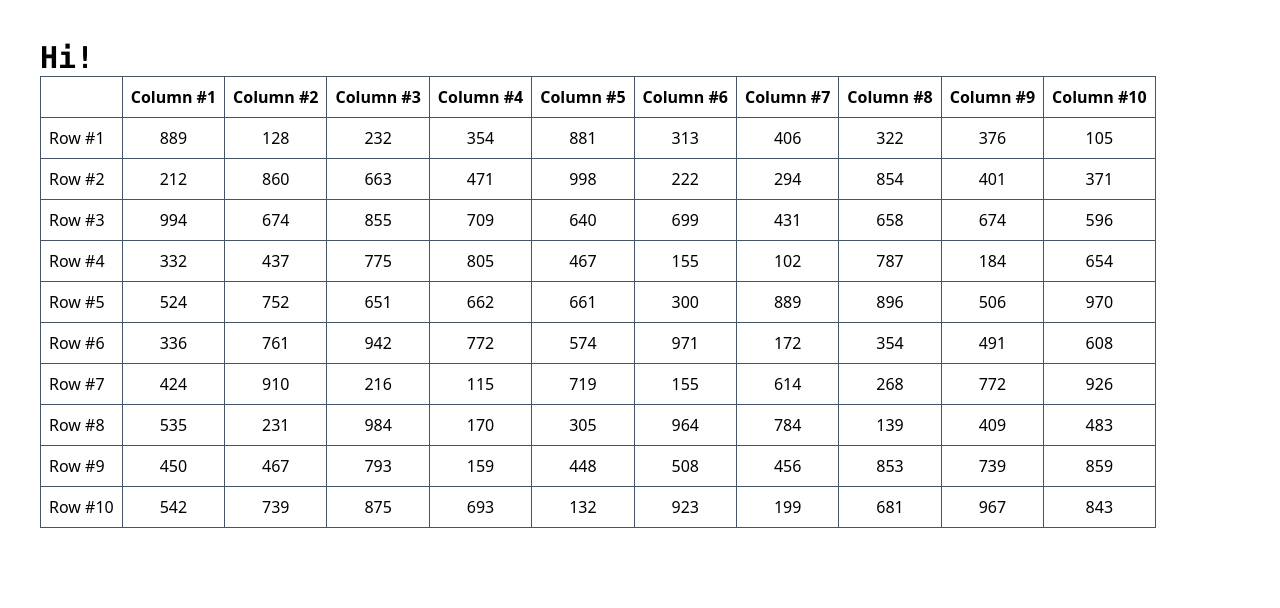
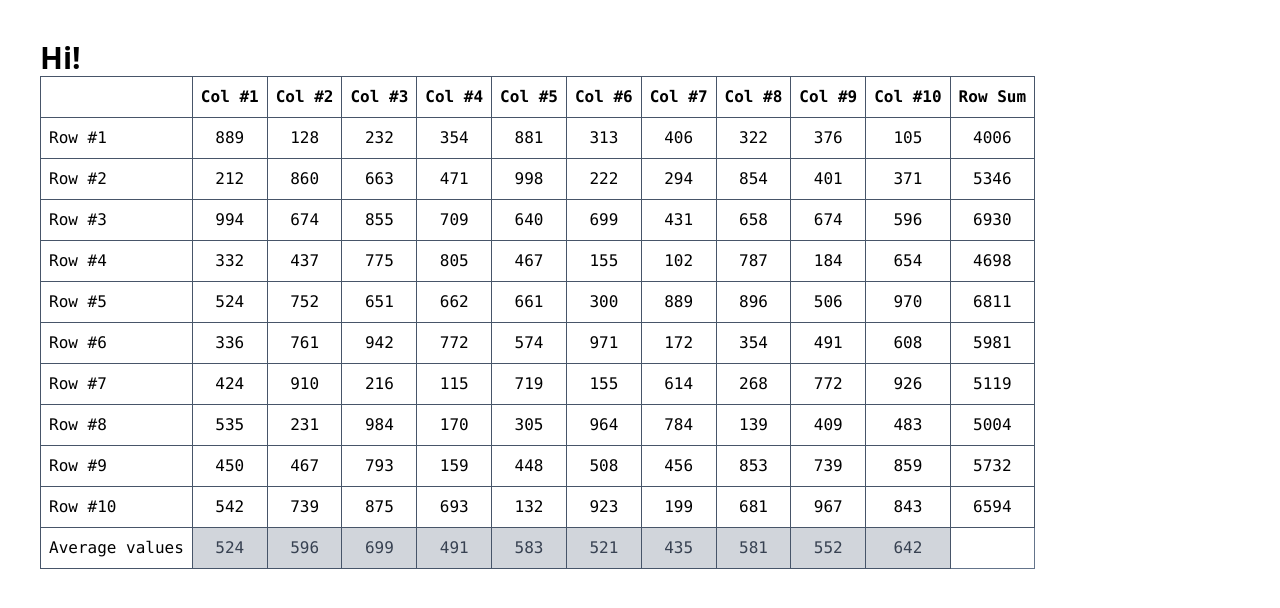
Before and after one commit to FFEDSerj/react-ts-tailwind-table, a React (Vite) app: page / in a window 1280 px wide. Shown: the top 608 px of the page. Built offline with nearby package versions, Linux system fonts and the light colour scheme.

Commit message:
average values for columns and sums for rows

```diff
--- a/src/TableApp.tsx
+++ b/src/TableApp.tsx
@@ -1,6 +1,6 @@
 import { TableBody } from "./components/TableBody";
 import { TableHeader } from "./components/TableHeader";
-import { Cell } from "./types";
+import type { Cell } from "./types";
 import { randomNumber } from "./utils/randomNumber";
 
 function TableApp() {
@@ -14,10 +14,10 @@ function TableApp() {
 
   return (
     <main className="mx-auto p-10">
-      <h1 className="font-mono font-semibold text-3xl">Hi!</h1>
-      <table className="table-fixed border-collapse border border-slate-500 ">
+      <h1 className="font-semibold text-3xl">Hi!</h1>
+      <table className="font-mono table-fixed border-collapse border border-slate-500 ">
         <TableHeader headerNumber={COLS} />
-        <TableBody cells={initialCells} rowLength={ROWS}/>
+        <TableBody cells={initialCells} rowLength={ROWS} colLength={COLS} />
       </table>
     </main>
   );
--- /dev/null
+++ b/src/components/AverageValue.tsx
@@ -0,0 +1,7 @@
+type AverageValueProps = {
+  value: number;
+};
+
+export const AverageValue = ({ value }: AverageValueProps) => {
+  return <td className="border bg-gray-300 text-gray-700 border-slate-600 p-2 text-center">{value}</td>;
+};
--- /dev/null
+++ b/src/components/CellAmount.tsx
@@ -0,0 +1,9 @@
+import { Cell } from "../types";
+
+type CellAmountProps = {
+  amount: Cell["amount"];
+};
+
+export const CellAmount = ({ amount }: CellAmountProps) => {
+  return <td className="border border-slate-600 text-center">{amount}</td>;
+};
--- a/src/components/TableBody.tsx
+++ b/src/components/TableBody.tsx
@@ -1,24 +1,37 @@
-import { Cell } from "../types";
+import type { Cell } from "../types";
+import { calcColsAverageValue } from "../utils/calcColsAverageValue";
+import { generatedNumberArray } from "../utils/generateNumberArray";
+import { AverageValue } from "./AverageValue";
 import { TableRow } from "./TableRow";
 
 type TableBodyProps = {
   cells: Cell[];
   rowLength: number;
+  colLength: number;
 };
 
-export const TableBody = ({ cells, rowLength }: TableBodyProps) => {
-  const slicedByColsNumber: Cell[][] = [];
+export const TableBody = ({ cells, rowLength, colLength }: TableBodyProps) => {
+  const averageValuesCells = generatedNumberArray(colLength);
+  const colAverageValues = calcColsAverageValue(colLength, cells);
+
+  const cellsByRowNumber: Cell[][] = [];
+
   for (let i = 0; i < rowLength; i++) {
     const slicedCells = cells.slice(i * rowLength, rowLength * (i + 1));
-    slicedByColsNumber.push(slicedCells);
+    cellsByRowNumber.push(slicedCells);
   }
 
-  console.log(slicedByColsNumber);
   return (
     <tbody>
-      {slicedByColsNumber.map((cellList, i) => (
+      {cellsByRowNumber.map((cellList, i) => (
         <TableRow key={i + 1} rowCells={cellList} rowPosition={i + 1} />
       ))}
+      <tr>
+        <td className="border border-slate-600 p-2">Average values</td>
+        {averageValuesCells.map((val, i) => (
+          <AverageValue key={val} value={colAverageValues[i]} />
+        ))}
+      </tr>
     </tbody>
   );
 };
--- a/src/components/TableHeader.tsx
+++ b/src/components/TableHeader.tsx
@@ -12,9 +12,10 @@ export const TableHeader = ({ headerNumber }: TableHeaderProps) => {
         <th className="border border-slate-600 p-2"></th>
         {numArray.map((num) => (
           <th key={num} className="border border-slate-600 p-2">
-            Column #{num}
+            Col #{num}
           </th>
         ))}
+        <th className="border border-slate-600 p-2">Row Sum</th>
       </tr>
     </thead>
   );
--- a/src/components/TableRow.tsx
+++ b/src/components/TableRow.tsx
@@ -1,4 +1,5 @@
-import { Cell } from "../types";
+import type { Cell } from "../types";
+import { CellAmount } from "./CellAmount";
 
 type TableRowProps = {
   rowCells: Cell[];
@@ -6,14 +7,14 @@ type TableRowProps = {
 };
 
 export const TableRow = ({ rowCells, rowPosition }: TableRowProps) => {
+  const rowSum = rowCells.reduce((sum, val) => sum + val.amount, 0);
   return (
     <tr>
       <td className="border border-slate-600 p-2">Row #{rowPosition}</td>
       {rowCells.map(({ id, amount }) => (
-        <td key={id} className="border border-slate-600 text-center">
-          {amount}
-        </td>
+        <CellAmount key={id} amount={amount} />
       ))}
+      <td className="border border-slate-600 p-2 dark:bg-gray-300 text-center">{rowSum}</td>
     </tr>
   );
 };
--- /dev/null
+++ b/src/utils/calcColsAverageValue.ts
@@ -0,0 +1,17 @@
+import type { Cell } from '../types';
+
+export const calcColsAverageValue = (colNum: number, cells: Cell[]) => {
+  const collSumList: number[] = [];
+  for (let i = 0; i < colNum; i++) {
+    let collSum = 0;
+
+    for (let j = i; j < cells.length; j += colNum) {
+      collSum += cells[j].amount;
+    }
+    const average = Math.round(collSum / colNum);
+
+    collSumList.push(average);
+  }
+
+  return collSumList;
+}
```
